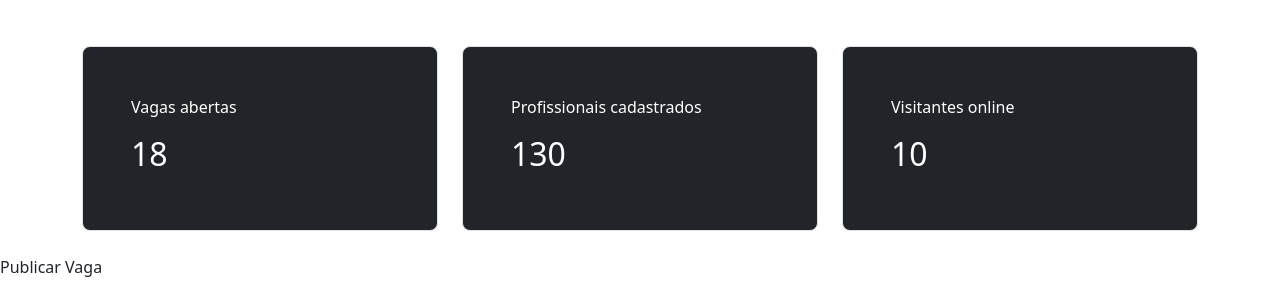
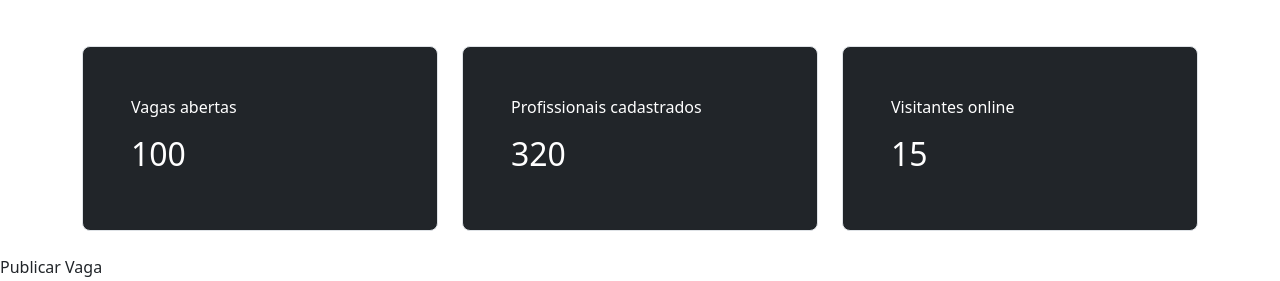
Before and after one commit to LucasAlNascimento/vagas, a Vue app: page / in a window 1280 px wide. Shown: the part 398-679 px from the top of the page. Built offline with nearby package versions, Linux system fonts and the light colour scheme.

Commit message:
Comunicação entre componentes Home e Indicador
Utilizando props para fazer a comunicação entre componente pai (Home.vue) e componente filho (Indicador.vue)

```diff
--- /dev/null
+++ b/src/components/comuns/Indicador.vue
@@ -0,0 +1,15 @@
+<template>
+    <div class="h-100 p-5 rounded-3 border bg-dark text-white">
+        <p>{{titulo}}</p>
+        <h2>{{indicador}}</h2>
+    </div>
+</template>
+
+
+<script>
+export default {
+    name: 'Indicador',
+    props: ['titulo', 'indicador']
+}
+
+</script>
--- a/src/components/views/Home.vue
+++ b/src/components/views/Home.vue
@@ -8,24 +8,15 @@
 
         <div class="row mt-5">
             <div class="col-4">
-                <div class="h-100 p-5 rounded-3 border bg-dark text-white">
-                    <p>Vagas abertas</p>
-                    <h2>18</h2>
-                </div>
+                <indicador titulo="Vagas abertas" indicador="100"></indicador>
             </div>
 
             <div class="col-4">
-                <div class="h-100 p-5 rounded-3 border bg-dark text-white">
-                    <p>Profissionais cadastrados</p>
-                    <h2>130</h2>
-                </div>
+                <indicador titulo="Profissionais cadastrados" indicador="320"></indicador>
             </div>
 
             <div class="col-4">
-                <div class="h-100 p-5 rounded-3 border bg-dark text-white">
-                    <p>Visitantes online</p>
-                    <h2>10</h2>
-                </div>
+                <indicador titulo="Visitantes online" indicador="15"></indicador>
             </div>
         </div>
     </div>
@@ -34,11 +25,13 @@
 
 <script>
 import PesquisarVaga from '@/components/comuns/PesquisarVaga.vue';
+import Indicador from '@/components/comuns/Indicador.vue';
 
 export default {
     name: 'Home',
     components: {
-        PesquisarVaga
+        PesquisarVaga,
+        Indicador
     }
 }
 </script>
```
